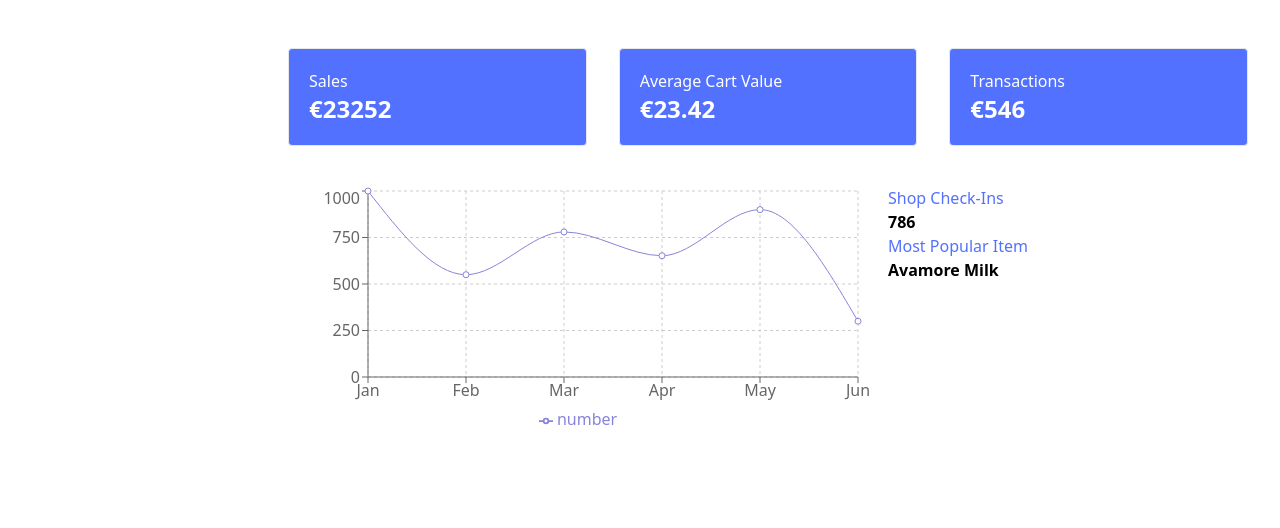
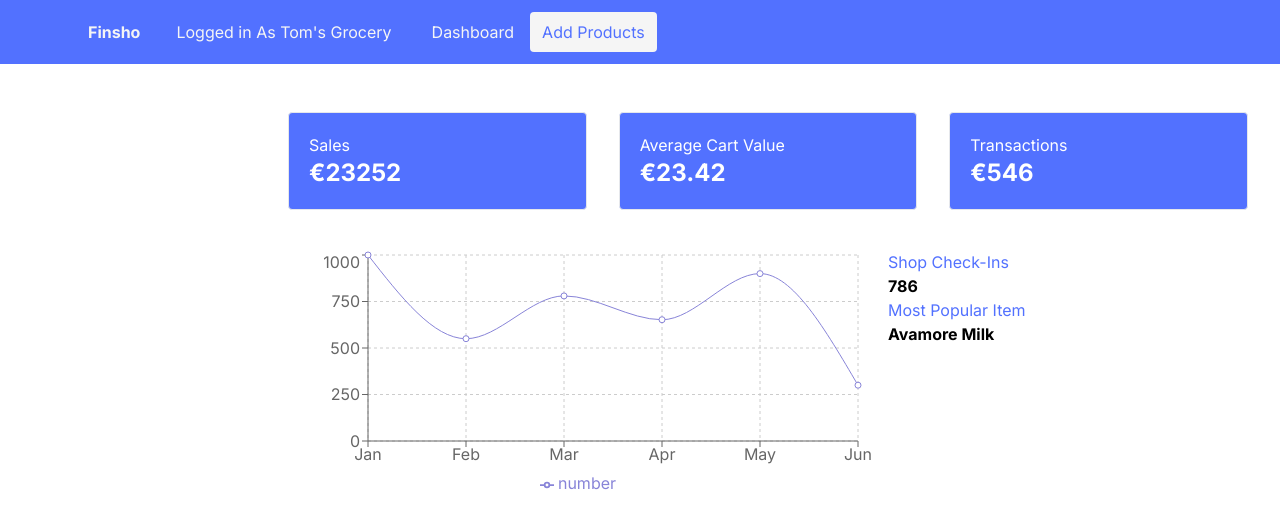
Before and after one commit to jchukwuezi/finsho-client-web, a React (Create React App) app: page /dashboard in a window 1280 px wide. Shown: the top 528 px of the page. Built offline with nearby package versions, Linux system fonts and the light colour scheme; the HTML template or start-up script is replaced by a standard one.

Commit message:
added navbars to pages, need to add upload and register functionality

```diff
--- a/src/components/Navbar.jsx
+++ b/src/components/Navbar.jsx
@@ -1,24 +1,32 @@
 import React from 'react'
+import logo from '../assets/finsho-logo.png'
+import {Link} from 'react-router-dom'
 
 const Navbar = () => {
+  const accountLoggedIn = `Tom's Grocery`
   return (
-    <nav className="bg-finsho-purple px-2 sm:px-4 py-2.5">
-        <div className="container flex flex-wrap items-center justify-between mx-auto">
-            <div className='justify-self-start'>
-                <a href="" className="flex items-center">
-                    Finsho for Retailers
-                </a>
+    <nav className="bg-finsho-purple">
+        <div className="max-w-6xl mx-auto px-4">
+            <div className="flex justify-between">
+                <div className="flex space-x-4">
+                    <div>
+                        <div className='flex items-center py-5 px-2 text-finsho-white'>
+                            <span className='font-bold'>Finsho</span>
+                        </div>
+                    </div>
 
-                <span>
-                    Logged in as (Test)
-                </span>
+                    <div className="hidden md:flex items-center space-x-1">
+                        <span className='py-5 px-3 text-finsho-white'>Logged in As {accountLoggedIn} </span>
+                    </div>
+
+                    <div className="hidden md:flex items-center space-x-1">
+                        <Link to={""} className='py-5 px-3 text-finsho-white hover:underline'> Dashboard </Link>
+                        <Link to={""} className='py-2 px-3 bg-finsho-white text-finsho-purple rounded transition duration 300'> Add Products </Link>
+                    </div>
+
+                </div>
             </div>
-            <div className="justify-self-end hidden w-full md:block md:w-auto">
-                <ul>
-                    <li> <a href=""> Add Product </a></li>
-                    <li> <a href=""> Dashboard </a></li>
-                </ul>
-            </div>
+
         </div>
     </nav>
   )
--- a/src/components/dashboard/Dashboard.jsx
+++ b/src/components/dashboard/Dashboard.jsx
@@ -5,10 +5,13 @@ import Transactions from './sales/Transactions'
 import TransactionNoChart from './sales/TransactionNoChart'
 import ShopCheckIns from './sales/ShopCheckIns'
 import MostPopularItem from './sales/MostPopularItem'
+import Navbar from '../Navbar'
 
 const Dashboard = () => {
   return (
-    //page container
+
+    <div>
+      <Navbar />
       <div className="flex flex-auto flex-col max-w-full pt-20 lg:pt-0">
           <div className='container xl:max-w-7xl mx-auto px-4 py-8 lg:px-8 lg:py-12 space-y-10 lg:space-y-16'>
               <div className="flex flex-col mx-auto w-full min-h-screen lg:pl-64">
@@ -30,6 +33,7 @@ const Dashboard = () => {
               </div>
           </div>
       </div>
+    </div>
   )
 }
 
--- a/src/components/pages/AddProducts.jsx
+++ b/src/components/pages/AddProducts.jsx
@@ -1,7 +1,10 @@
 import React from 'react'
+import Navbar from '../Navbar'
 
 const AddProducts = () => {
   return (
+    <div>
+        <Navbar />
         <div className="min-h-screen bg-finsho-white">
             <h1 className='text-center text-2xl pt-5'> Add Products</h1>
             <div className="flex justify-center mx-auto">
@@ -18,6 +21,7 @@ const AddProducts = () => {
                 </div>
             </div>
         </div>
+    </div>
   )
 }
 
--- a/src/index.css
+++ b/src/index.css
@@ -1,3 +1,5 @@
+@import url('https://fonts.googleapis.com/css2?family=Inter:wght@300;400;700&display=swap');
+
 @tailwind base;
 @tailwind components;
 @tailwind utilities;
--- a/tailwind.config.js
+++ b/tailwind.config.js
@@ -6,10 +6,14 @@ module.exports = {
   theme: {
     extend: {
       colors:{
-      "finsho-purple": '#5271ff',
-      "finsho-purple-dark": '#435dd1',
-      "finsho-white": '#f5f5f5'
-    },
+        "finsho-purple": '#5271ff',
+        "finsho-purple-dark": '#435dd1',
+        "finsho-white": '#f5f5f5'
+      },
+
+      fontFamily:{
+        sans: ['Inter', 'sans-serif']
+      }
     },
   },
   plugins: [],
```
Also changed, not shown: src/assets/finsho-logo.png (added). Lines whose indentation alone changed are shown as unchanged.
